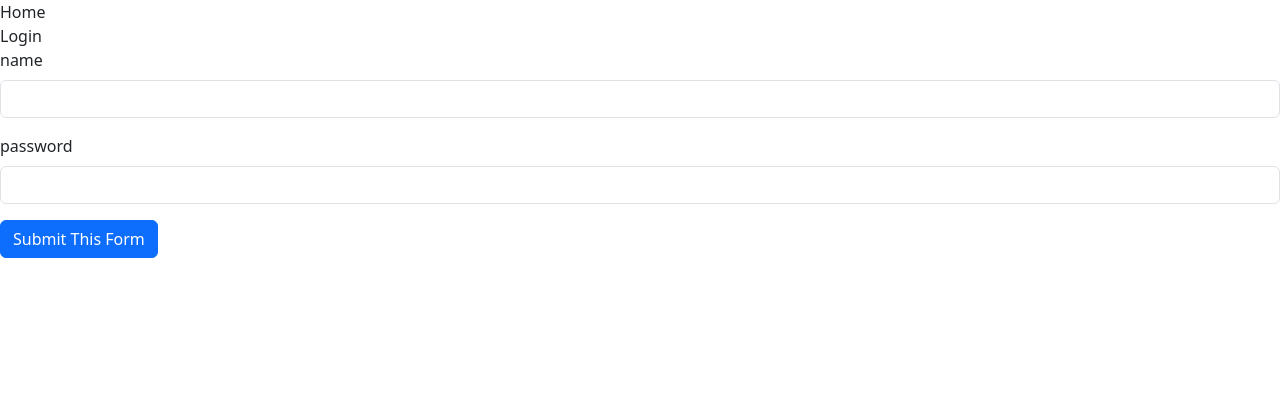
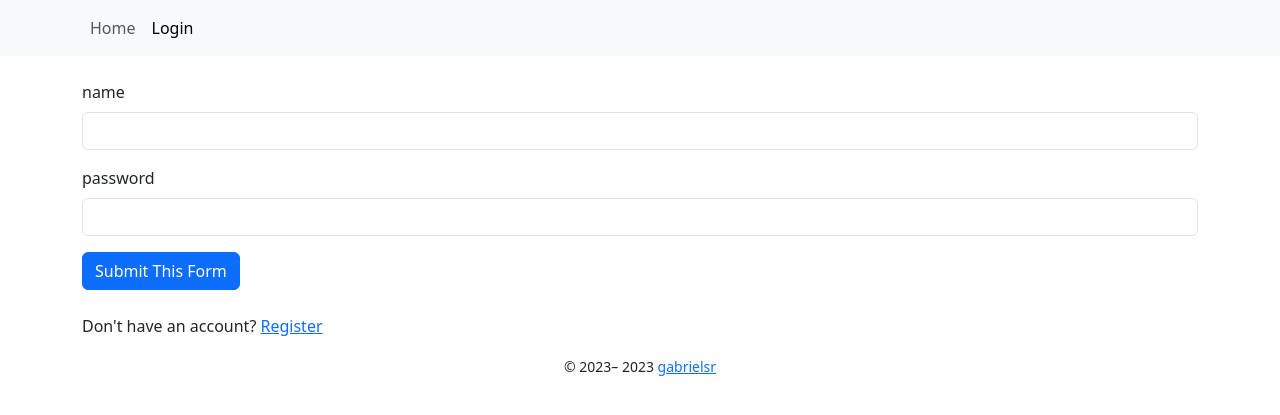
Before and after one commit to gabrielsr/rottenpotatoes, a Flask app: page /login in a window 1280 px wide. Shown: the top 415 px of the page. Run offline with Flask 2, Linux system fonts and the light colour scheme; some libraries are stand-ins or nearby versions.

Commit message:
Improving the layout

```diff
--- a/app/templates/auth/login.html
+++ b/app/templates/auth/login.html
@@ -7,4 +7,7 @@
 
 {% block content %}
 {{ render_form(form) }}
+<br>
+<p>Don't have an account? <a href="{{ url_for('auth.register') }}">Register</a></p>
+
 {% endblock %}
--- a/app/templates/base.html
+++ b/app/templates/base.html
@@ -1,11 +1,13 @@
 {% from 'bootstrap5/utils.html' import render_messages %}
 {% from 'bootstrap5/form.html' import render_form %}
 {% from 'bootstrap5/nav.html' import render_nav_item, render_breadcrumb_item %}
-
 <!doctype html>
 <html lang="en">
 
 <head>
+    <meta charset="utf-8">
+    <meta name="viewport" content="width=device-width, initial-scale=1, shrink-to-fit=no">
+    <link rel="icon" href="{{ url_for('static', filename='favicon.ico') }}">
     {% block head %}
     <!-- Required meta tags -->
     <meta charset="utf-8">
@@ -21,15 +23,35 @@
 </head>
 
 <body>
-    <nav>
-        {{ render_nav_item('main.index', 'Home') }}
-        {{ render_nav_item('auth.login', 'Login') }}
+    <nav class="navbar navbar-expand-lg navbar-light bg-light mb-4">
+        <div class="container">
+            <button class="navbar-toggler" type="button" data-bs-toggle="collapse"
+                data-bs-target="#navbarSupportedContent" aria-controls="navbarSupportedContent" aria-expanded="false"
+                aria-label="Toggle navigation">
+                <span class="navbar-toggler-icon"></span>
+            </button>
+            <div class="collapse navbar-collapse" id="navbarSupportedContent">
+                <ul class="navbar-nav mr-auto">
+                    {{ render_nav_item('main.index', 'Home') }}
+                    {{ render_nav_item('auth.login', 'Login') }}
+                </ul>
+            </div>
     </nav>
-    {{ render_messages() }}
-    <main>
+    <main class="container">
+        {{ render_messages(container=False, dismissible=True, dismiss_animate=True) }}
         <!-- Your page content -->
         {% block content %}{% endblock %}
     </main>
+
+    <footer class="text-center">
+        {% block footer %}
+        <small> &copy; 2023–
+            <script>document.write(new Date().getFullYear())</script> <a
+                href="https://github.com/gabrielsr">gabrielsr</a>
+        </small>
+        {% endblock %}
+    </footer>
+
     {% block scripts %}
     <!-- Optional JavaScript -->
     {{ bootstrap.load_js() }}
```
